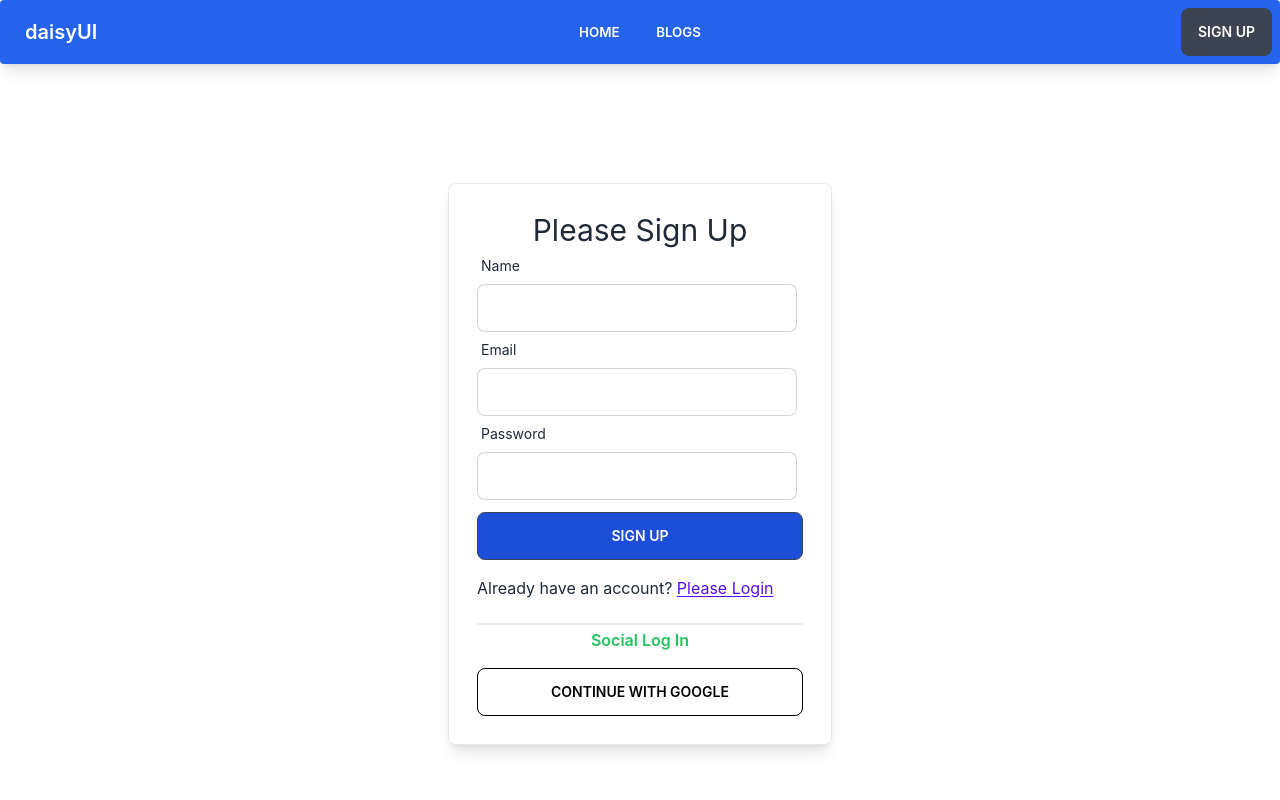
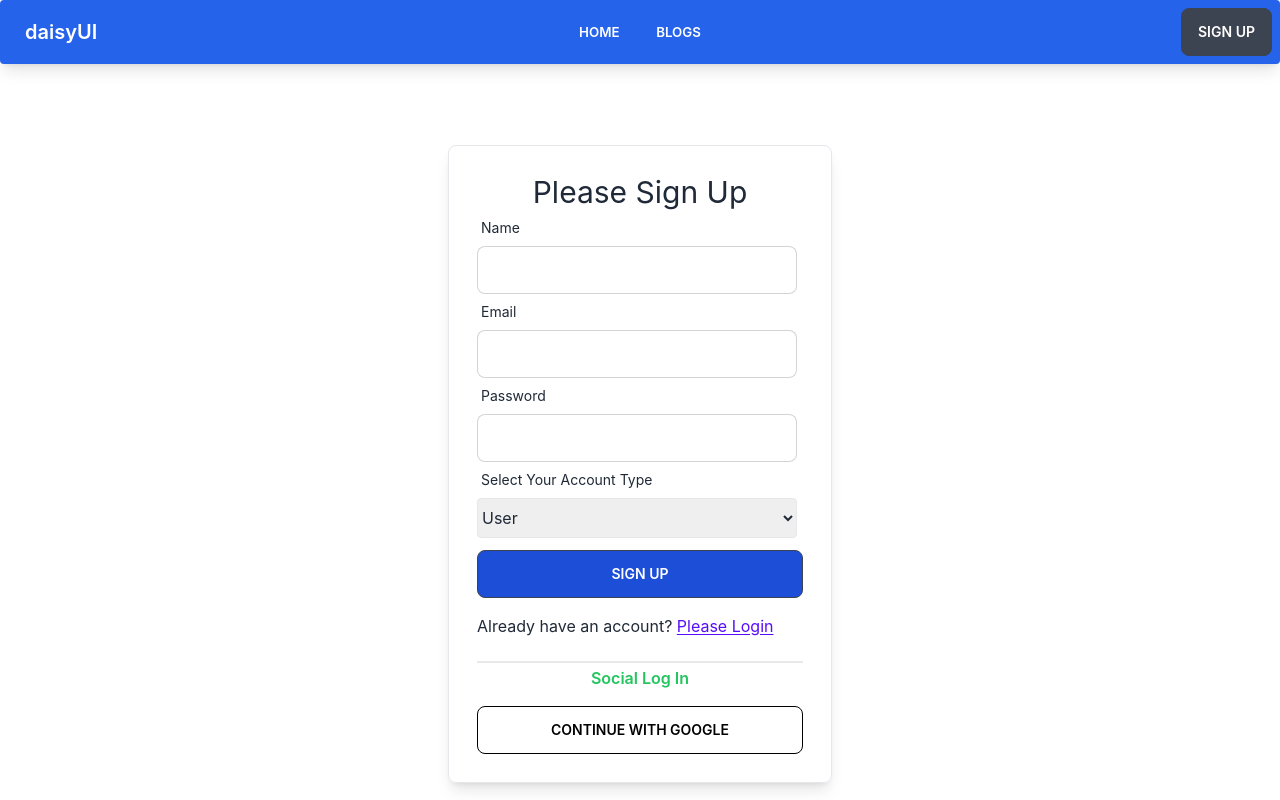
Before and after one commit to fazlarabby1/laptop-hub-client, a React (Create React App) app: page /signup in a window 1280 px wide. Shown: the top 800 px of the page. Built offline with nearby package versions, Linux system fonts and the light colour scheme.

Commit message:
saved new users information in DataBase

```diff
--- a/src/Pages/SignUp/SignUp.js
+++ b/src/Pages/SignUp/SignUp.js
@@ -10,14 +10,19 @@ const SignUp = () => {
 
     const navigate = useNavigate();
     const { createUser, updateUser } = useContext(AuthContext);
-    const [error, setError] = useState('');
     const [signupError, setSignupError] = useState(null);
-    const [loading, setLoading] = useState(true);
+    // const [loading, setLoading] = useState(true);
 
     const handleSignUp = data => {
         const name = data.name;
         const email = data.email;
         const password = data.password;
+        const accountType = data.accountType;
+        const user = {
+            name,
+            email,
+            accountType
+        }
 
         setSignupError(null);
         createUser(email, password)
@@ -28,11 +33,27 @@ const SignUp = () => {
                 }
                 updateUser(userInfo)
                     .then(() => {
-                        toast.success('User Created Successfully');
+                        saveUserToDB(user)
+                        // setLoading(false);
                     })
-                    .catch(err=> console.log(err))
+                    .catch(err => console.log(err))
             })
             .catch(error => setSignupError(error))
+    }
+
+    const saveUserToDB = user =>{
+        fetch(`${process.env.REACT_APP_API_URL}/users`,{
+            method: 'POST',
+            headers: {
+                'content-type': 'application/json'
+            },
+            body: JSON.stringify(user)
+        })
+        .then(res => res.json())
+        .then(data =>{
+            console.log(data);
+            toast.success('User Created Successfully');
+        })
     }
 
     return (
@@ -75,7 +96,17 @@ const SignUp = () => {
                         />
                         {errors.password && <p className='text-red-600'>{errors.password?.message}</p>}
                     </div>
-                    {error?.message && <p className='text-red-600'>{error?.message}</p>}
+
+                    <div className="form-control w-full max-w-xs">
+                        <label className="label">
+                            <span className="label-text">Select Your Account Type</span>
+                        </label>
+                        <select className='border rounded py-2' {...register("accountType")}>
+                            <option value="user" selected>User</option>
+                            <option value="seller">Seller</option>
+                        </select>
+                        {errors.email && <p className='text-red-600'>{errors.email?.message}</p>}
+                    </div>
 
                     {signupError && <p className='text-red-600'>{signupError?.message}</p>}
                     <input className='btn bg-blue-700 w-full mt-3' type="submit" value='Sign Up' />
```
